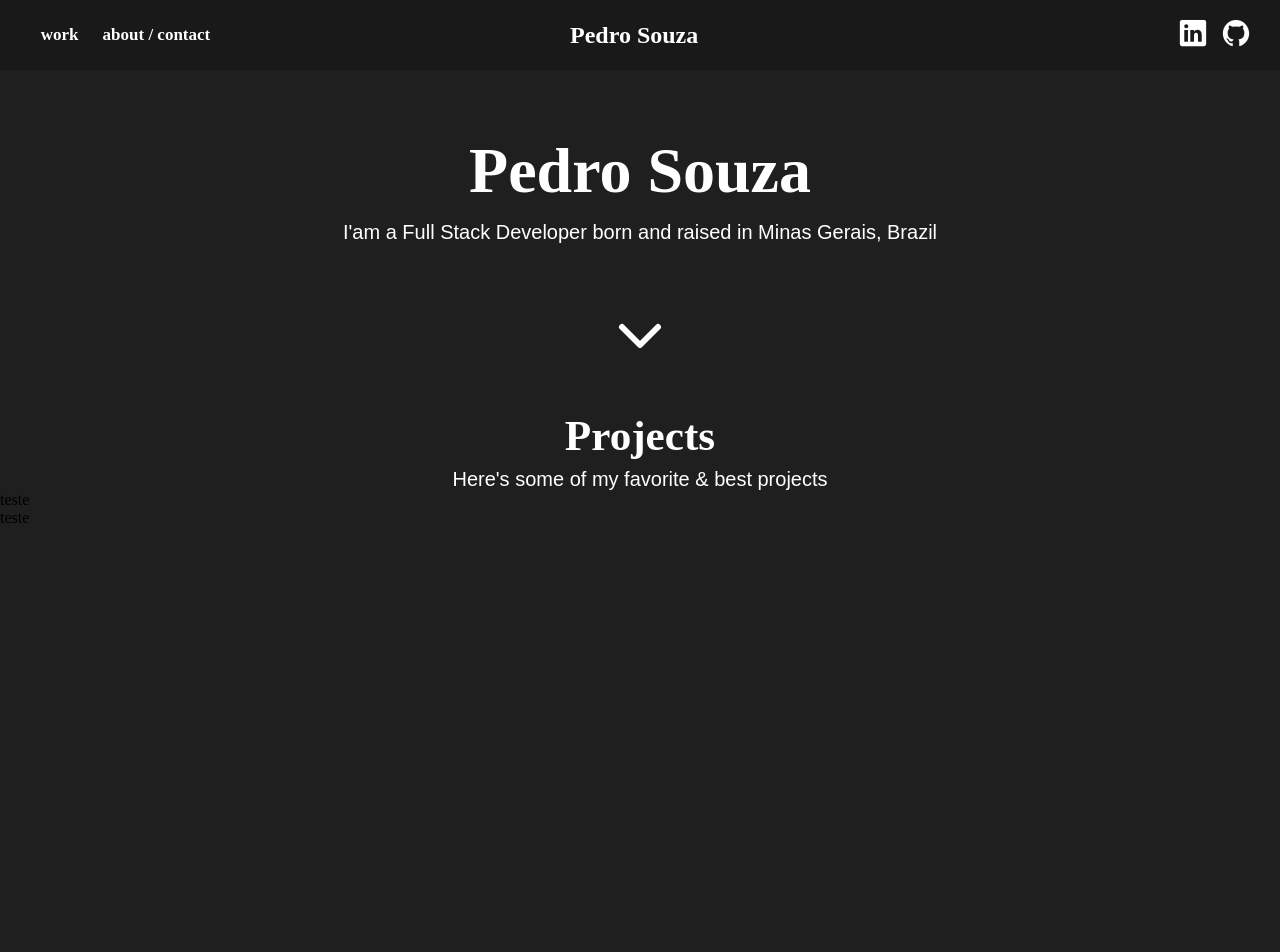
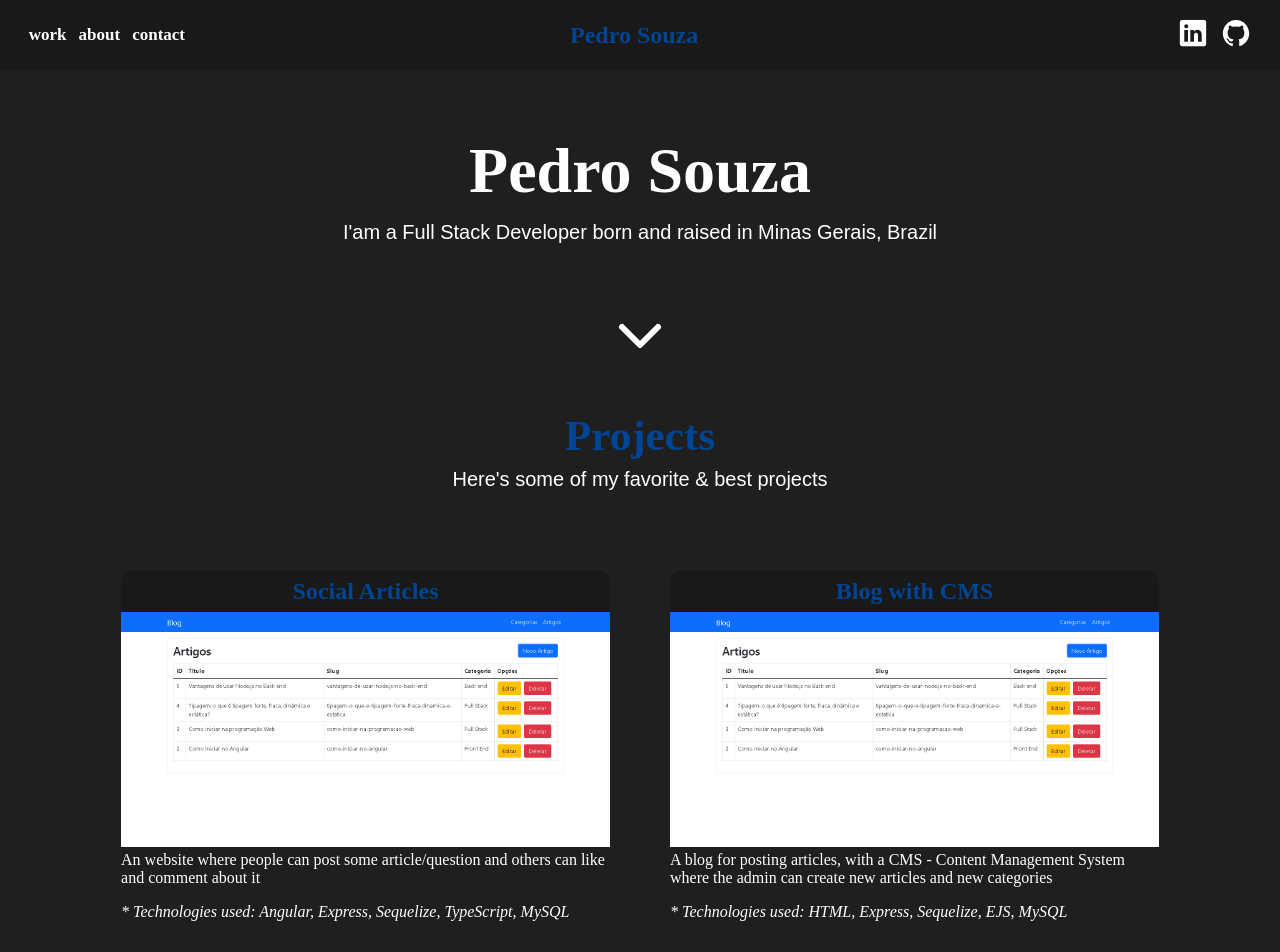
Before and after one commit to pedrohsouza20/pedrohsouza20.github.io, an Angular app: page / in a window 1280 px wide. Shown: the top 952 px of the page. Before the commit the page ends 800 px from the top, so only its background shows below. Built offline with nearby package versions, Linux system fonts and the light colour scheme; a web font is replaced by a local one.

Commit message:
Melhorias e adicoes gerais no codigo

```diff
--- a/src/app/components/header/header.component.html
+++ b/src/app/components/header/header.component.html
@@ -1,7 +1,8 @@
 <header class="header">
   <ul>
-    <li><a href="#work"> work </a></li>
-    <li><a href="#about-and-contact"> about / contact </a></li>
+    <li><a class="navbar-link" href="#work"> work </a></li>
+    <li><a class="navbar-link" href="#about"> about</a></li>
+    <li><a class="navbar-link" href="#contact">contact </a></li>
   </ul>
   <h2 class="header-title">Pedro Souza</h2>
   <div class="header-medias">
--- a/src/app/components/header/header.component.scss
+++ b/src/app/components/header/header.component.scss
@@ -14,14 +14,26 @@
     display: flex;
     list-style-type: none;
     li {
-      margin: 0 12px;
+      margin: 0 12px 0 0;
       font-size: 17px;
       font-weight: bold;
     }
     a {
       text-decoration: none;
       color: #fff;
+      &.navbar-link {
+        &:hover {
+          transition: 0.4s;
+          color: #004594;
+        }
+        &:not(:hover) {
+          transition: 0.4s;
+        }
+      }
     }
+  }
+  h2 {
+    color: #004594;
   }
   .header-medias {
     display: flex;
--- a/src/app/components/projects/projects.component.html
+++ b/src/app/components/projects/projects.component.html
@@ -3,5 +3,34 @@
     <h1>Projects</h1>
     <h4>Here's some of my favorite & best projects</h4>
   </div>
-  <div *ngFor="let project of projects">{{ project.title }}</div>
+  <div class="projects-list">
+    <div class="project" *ngFor="let project of projects">
+      <h2 class="project-title">
+        {{ project.title }}
+      </h2>
+      <img
+        class="project-image"
+        src="./../../../assets/images/{{ project.imagePathName }}"
+        alt=""
+      />
+      <div class="project-description">
+        <p>
+          {{ project.description }}
+        </p>
+        <span class="technologies-list"
+          >* Technologies used:
+
+          <span
+            *ngFor="
+              let tech of project.technologies;
+              index as i;
+              let last = last
+            "
+          >
+            {{ tech }}<span *ngIf="!last">,</span>
+          </span>
+        </span>
+      </div>
+    </div>
+  </div>
 </div>
--- a/src/app/components/projects/projects.component.scss
+++ b/src/app/components/projects/projects.component.scss
@@ -4,9 +4,11 @@
     display: flex;
     flex-direction: column;
     align-items: center;
+    margin-bottom: 5em;
     h1 {
       margin-top: 1em;
       font-size: 2.7em;
+      color: #004594;
     }
     h4 {
       margin-top: 0.4em;
@@ -15,4 +17,44 @@
       font-weight: 200;
     }
   }
+  .projects-list {
+    padding: 0 1.8rem;
+    display: flex;
+    justify-content: center;
+    align-items: flex-start;
+    flex-wrap: wrap;
+    grid-gap: 60px;
+    padding-bottom: 6em;
+    .project {
+      width: 100%;
+      max-width: 40%;
+      cursor: pointer;
+      &:hover {
+        transition: 0.4s;
+        opacity: 0.6;
+      }
+      &:not(:hover) {
+        transition: 0.4s;
+      }
+      h2 {
+        color: #004594;
+        text-align: center;
+        padding: 0.3em 0;
+        background: #191919;
+        border-radius: 0.4em 0.4em 0 0;
+      }
+      img {
+        max-width: 100%;
+      }
+      p {
+        color: #fff;
+      }
+    }
+    span.technologies-list {
+      display: block;
+      margin-top: 1em;
+      font-style: italic;
+      color: #fff;
+    }
+  }
 }
--- a/src/app/components/projects/projects.component.ts
+++ b/src/app/components/projects/projects.component.ts
@@ -12,8 +12,37 @@ export class ProjectsComponent implements OnInit {
   public static projects: [];
 
   projects = [
-    { title: 'teste' },
-    { title: 'teste' }
+    {
+      title: 'Social Articles',
+      description: 'An website where people can post some article/question and others can like and comment about it',
+      technologies: [
+        'Angular', 'Express', 'Sequelize', 'TypeScript', 'MySQL'
+      ],
+      status: 'doing',
+      imagePathName: 'blog-with-cms.png',
+      githubRepositoryLink: 'https://github.com/pedrohsouza20/social-articles'
+    },
+    {
+      title: 'Blog with CMS',
+      description: 'A blog for posting articles, with a CMS - Content Management System where the admin can create new articles and new categories',
+      technologies: [
+        'HTML', 'Express', 'Sequelize', 'EJS', 'MySQL'
+      ],
+      status: 'doing',
+      imagePathName: 'blog-with-cms.png',
+      githubRepositoryLink: 'https://github.com/pedrohsouza20/Blog'
+    },
+    {
+      title: 'Ask and Answers',
+      description: 'An website like Yahoo Answers, with questions and answers.',
+      technologies: [
+        'HTML', 'Express', 'Sequelize', 'EJS', 'MySQL'
+      ],
+      status: 'doing',
+      imagePathName: 'blog-with-cms.png',
+      githubRepositoryLink: 'https://github.com/pedrohsouza20/Ask-Answers'
+    },
+
   ];
 
   ngOnInit(): void {
```
Also changed, not shown: src/assets/images/blog-with-cms.png (added).
